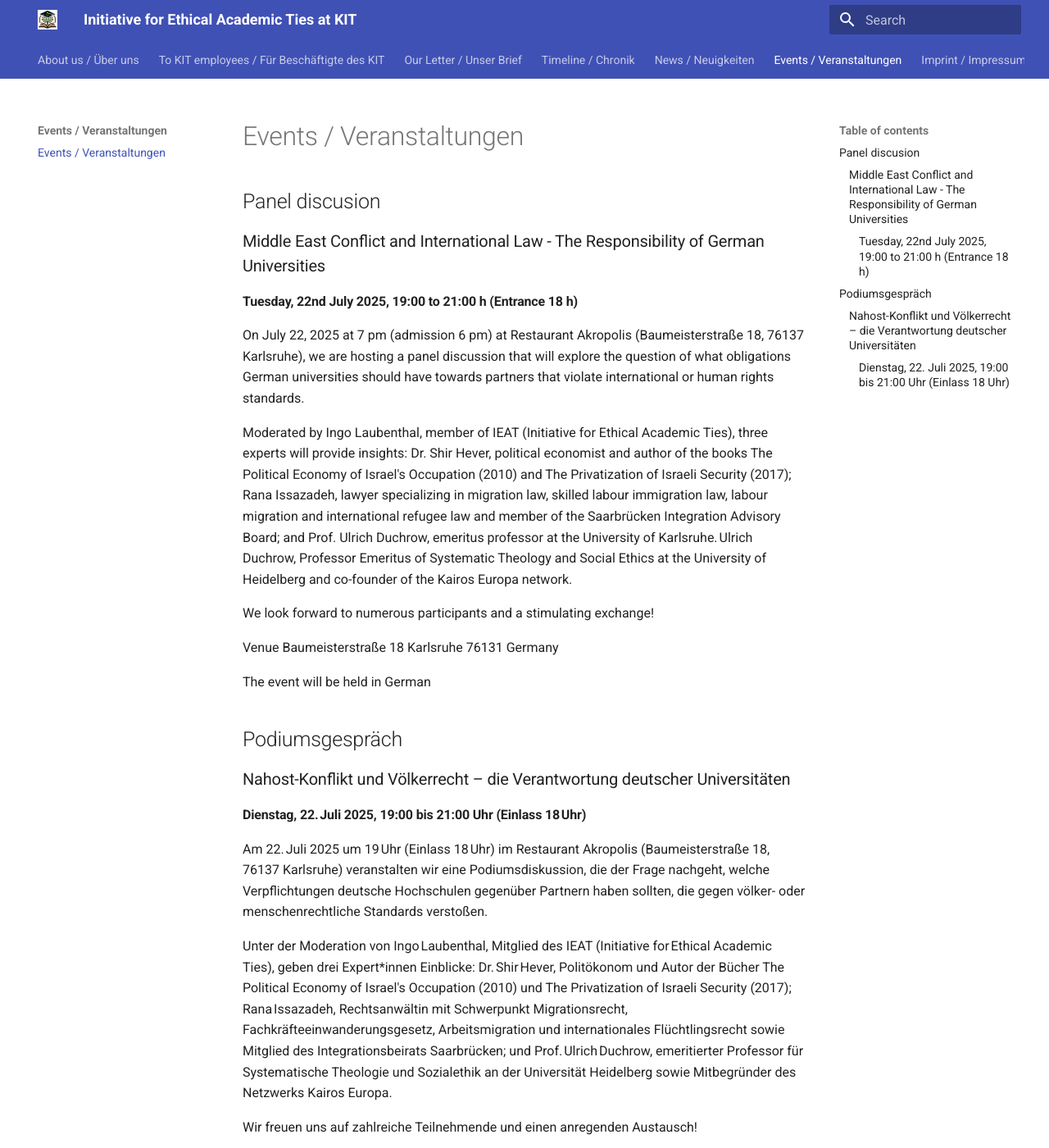
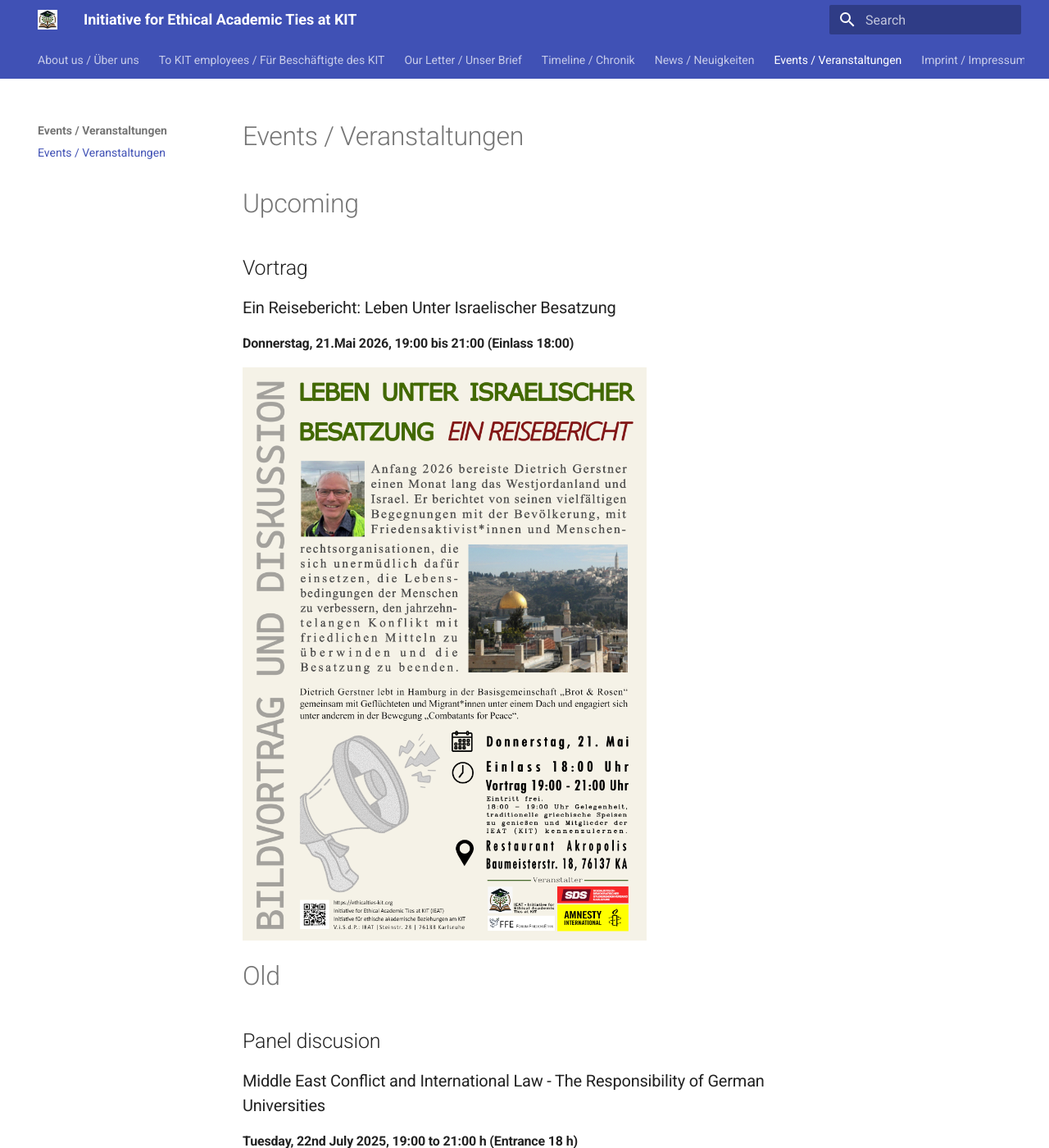
Before and after one commit to ieat-kit/ieat-kit.github.io, an MkDocs documentation site: the page built from docs/Events.md, in a window 1280 px wide and 1400 px high. Shown: the whole window at 82% size. Built offline with MkDocs 1.6.1 and Material for MkDocs 9.7.7, drawn with Linux system fonts in a browser that asks for light colours.

Commit message:
add event 2026

```diff
--- a/docs/Events.md
+++ b/docs/Events.md
@@ -1,4 +1,18 @@
 # Events / Veranstaltungen
+
+# Upcoming
+
+## Vortrag
+### Ein Reisebericht: Leben Unter Israelischer Besatzung
+#### Donnerstag, 21.Mai 2026, 19:00 bis 21:00 (Einlass 18:00)
+
+
+
+
+![Alt text for accessibility](images/poster2.png)
+
+
+# Old
 
 ## Panel discusion
 ### Middle East Conflict and International Law - The Responsibility of German Universities
```
Also changed, not shown: docs/image.png (added), docs/images/poster2.png (added).
